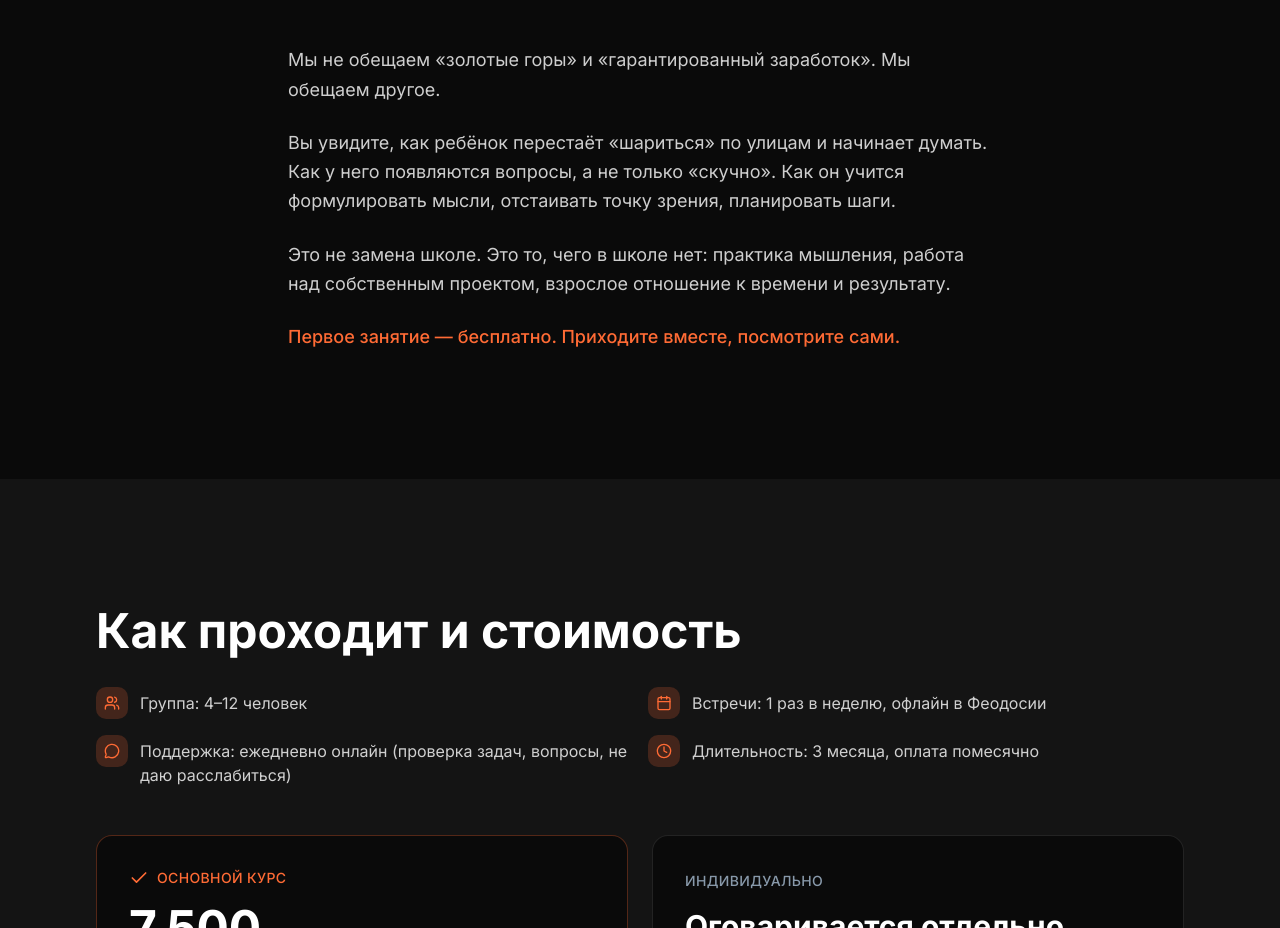
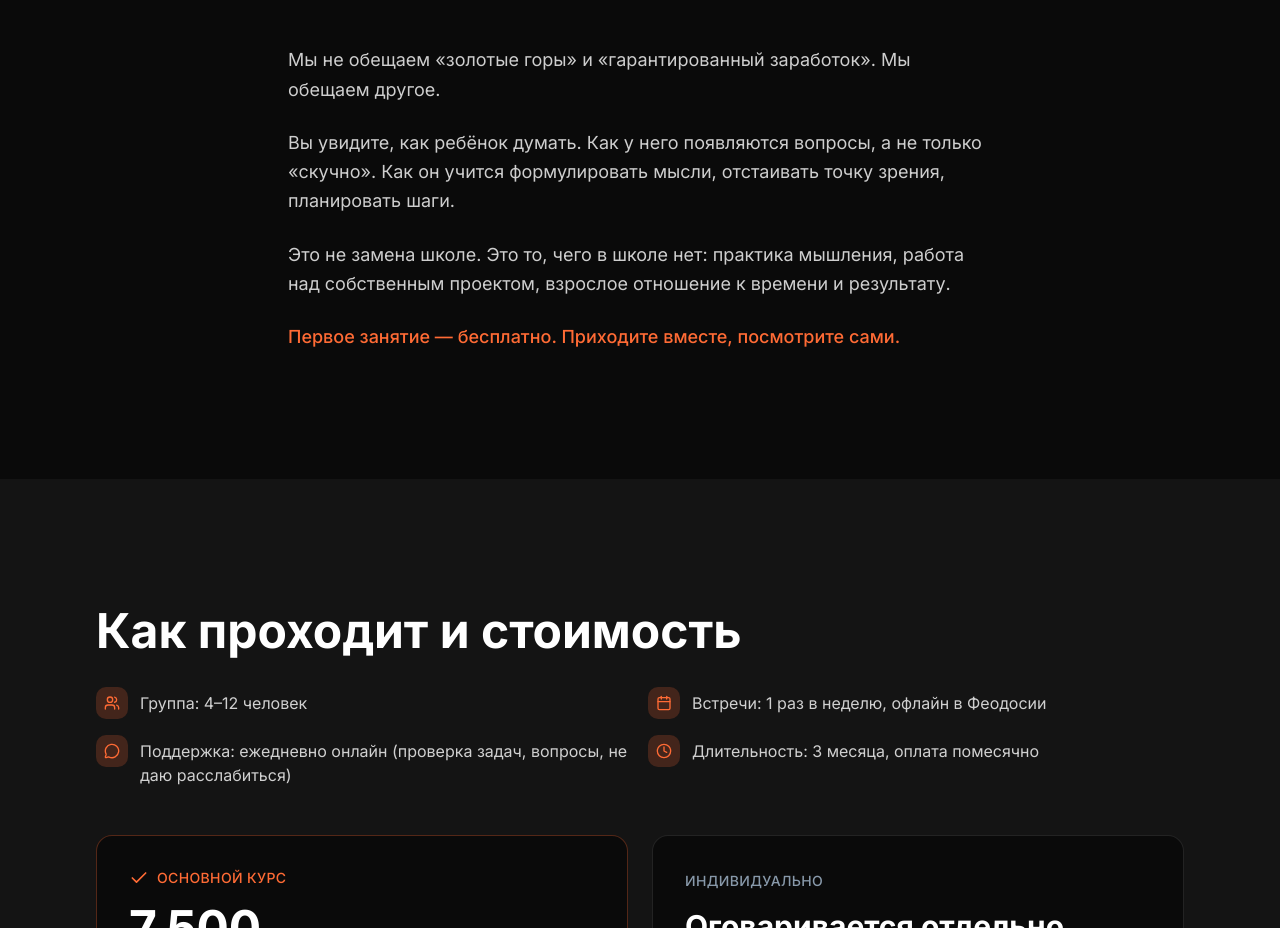
Before and after one commit to tagir751/Ticket, a React (Vite) app: page / in a window 1280 px wide. Shown: the part 5602-6530 px from the top of the page. Built offline with nearby package versions, Linux system fonts and the light colour scheme.

Commit message:
Update ParentsSection.tsx

```diff
--- a/src/sections/ParentsSection.tsx
+++ b/src/sections/ParentsSection.tsx
@@ -8,7 +8,7 @@ export default function ParentsSection() {
 
   const paragraphs = [
     'Мы не обещаем «золотые горы» и «гарантированный заработок». Мы обещаем другое.',
-    'Вы увидите, как ребёнок перестаёт «шариться» по улицам и начинает думать. Как у него появляются вопросы, а не только «скучно». Как он учится формулировать мысли, отстаивать точку зрения, планировать шаги.',
+    'Вы увидите, как ребёнок думать. Как у него появляются вопросы, а не только «скучно». Как он учится формулировать мысли, отстаивать точку зрения, планировать шаги.',
     'Это не замена школе. Это то, чего в школе нет: практика мышления, работа над собственным проектом, взрослое отношение к времени и результату.',
     'Первое занятие — бесплатно. Приходите вместе, посмотрите сами.',
   ];
```
